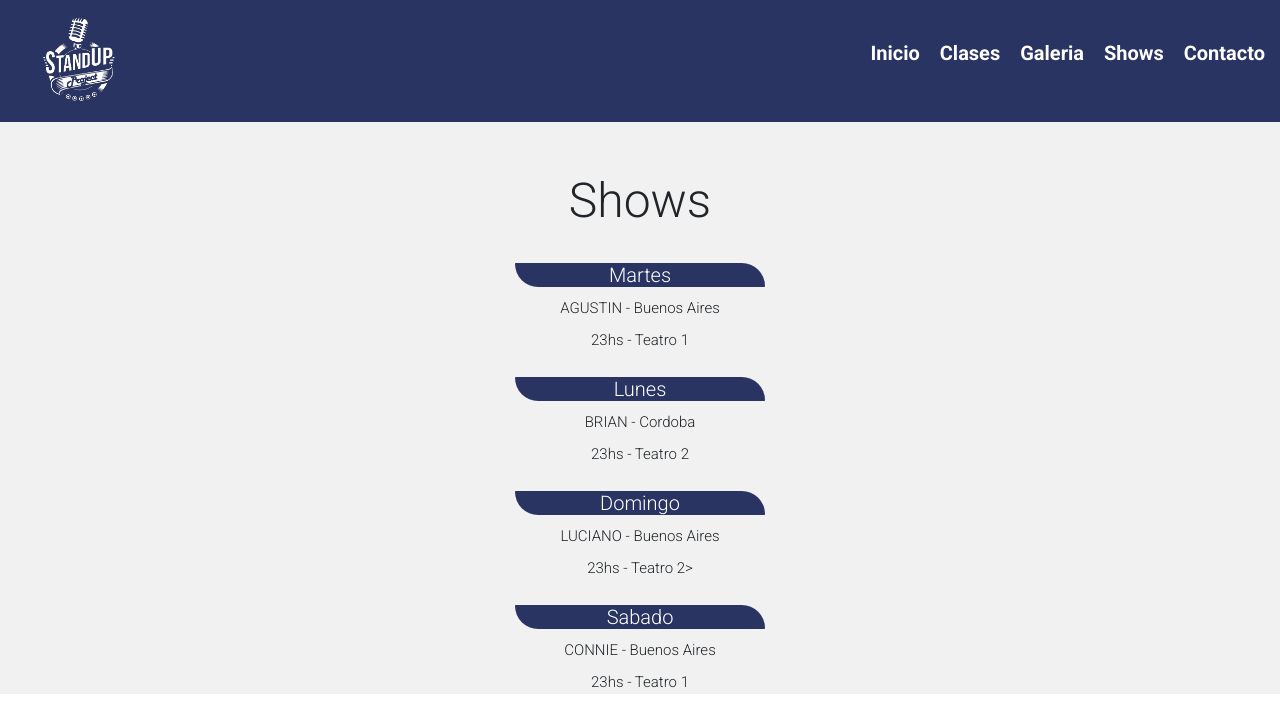
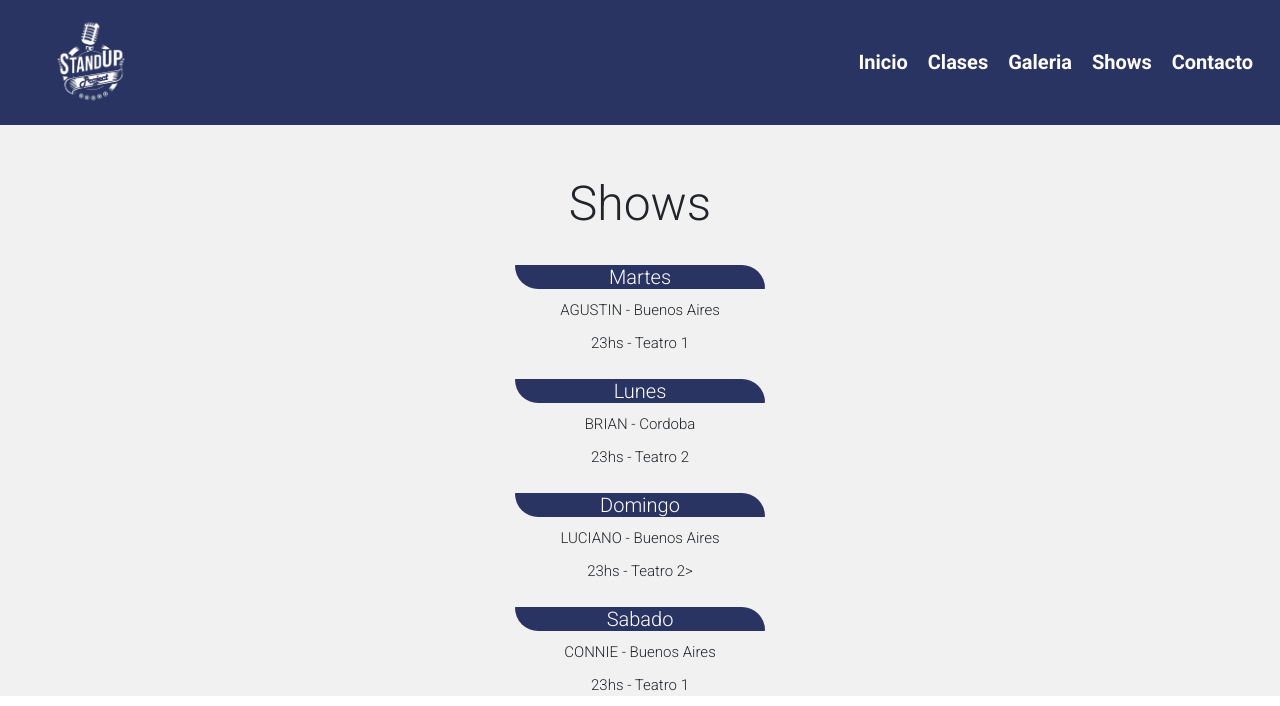
Before and after one commit to FedericoSannazzaro/proyecto-final-2da-entrega, a plain HTML site: page pages/shows.html in a window 1280 px wide. Shown: the top 706 px of the page. Drawn offline with nearby package versions, Linux system fonts and the light colour scheme.

Commit message:
agregado de nav de Bs al proyecto

```diff
--- a/css/style.css
+++ b/css/style.css
@@ -18,11 +18,11 @@
 
     }
 
-    header .navBar {
-        background: #293462;
+    header .navBar  {
+        background: #293462 !important;
         font-size: 20px;
         display: flex;
-        justify-content: space-between;
+        justify-content: space-between !important;
         align-items: center;
         padding: 5px;
     }
@@ -37,8 +37,11 @@
 
     }
 
+    .navbar-expand-lg .navbar-collapse {
+        flex-direction: row-reverse;
+    }
     header .navBar .listPrin .itemPrin a {
-        color: white;
+        color: white !important;
         font-family: 15px;
         text-decoration: none;
         font-weight: bolder;
@@ -47,7 +50,11 @@
     }
 
     header .navBar .listPrin .itemPrin a:hover {
-        color: #FEB139;
+        color: #FEB139 !important;
+    }
+
+    .navbar-toggler {
+        border: solid white;
     }
 
     /* MAIN */
@@ -302,12 +309,11 @@
 
 
         header .navBar {
-            flex-direction: column;
             font-size: 15px;
         }
 
         header .navBar .logo {
-            width: 50px;
+            width: 150px;
         }
 
         .gridContainer {
--- a/pages/shows.html
+++ b/pages/shows.html
@@ -13,24 +13,25 @@
 <body>
 
     <header>
-        <nav class="navBar">
-
-            <span>
-                <a href="../index.html"><img class="logo" src="../images/logo_blanco-removebg-preview.png"
-                        alt="logo"></a>
-            </span>
-
-            <ul class="listPrin">
-                <li class="itemPrin"><a href="../index.html">Inicio</a></li>
-                <li class="itemPrin"><a href="./clases.html">Clases</a></li>
-                <li class="itemPrin"><a href="./galeria.html">Galeria</a></li>
-                <li class="itemPrin"><a href="shows.html">Shows</a></li>
-                <li class="itemPrin"><a href="contacto.html">Contacto</a></li>
-            </ul>
-
+        <nav class="navBar navbar navbar-expand-lg navbar-dark">
+          <div class="container-fluid">
+            <a href="index.html"><img class="logo navbar-brand navBar" src="../images/logo_blanco-removebg-preview.png"
+                alt="logo"></a>
+            <button class="navbar-toggler navbar-ligth" type="button" data-bs-toggle="collapse" data-bs-target="#navbarNav"
+              aria-controls="navbarNav" aria-expanded="false" aria-label="Toggle navigation">
+              <span class="navbar-toggler-icon"></span>
+            </button>
+            <div class="collapse navbar-collapse" id="navbarNav">
+              <ul class="listPrin navbar-nav">
+                <li class="itemPrin nav-item"><a class="nav-link active" href="../index.html">Inicio</a></li>
+                <li class="itemPrin nav-item"><a class="nav-link active" href="clases.html">Clases</a></li>
+                <li class="itemPrin nav-item"><a class="nav-link active" href="galeria.html">Galeria</a></li>
+                <li class="itemPrin nav-item"><a class="nav-link active" href="shows.html">Shows</a></li>
+                <li class="itemPrin nav-item"><a class="nav-link active" href="contacto.html">Contacto</a></li>
+              </ul>
+            </div>
         </nav>
-
-    </header>
+      </header>
 
     <main>
         <!-- <img class="banner" src="../images/banner-spotify1.png" alt="banner"> -->
```
Also changed, not shown: index.html (+17 -15 lines), pages/clases.html (+18 -17 lines), pages/contacto.html (+18 -17 lines), pages/galeria.html (+18 -17 lines).
